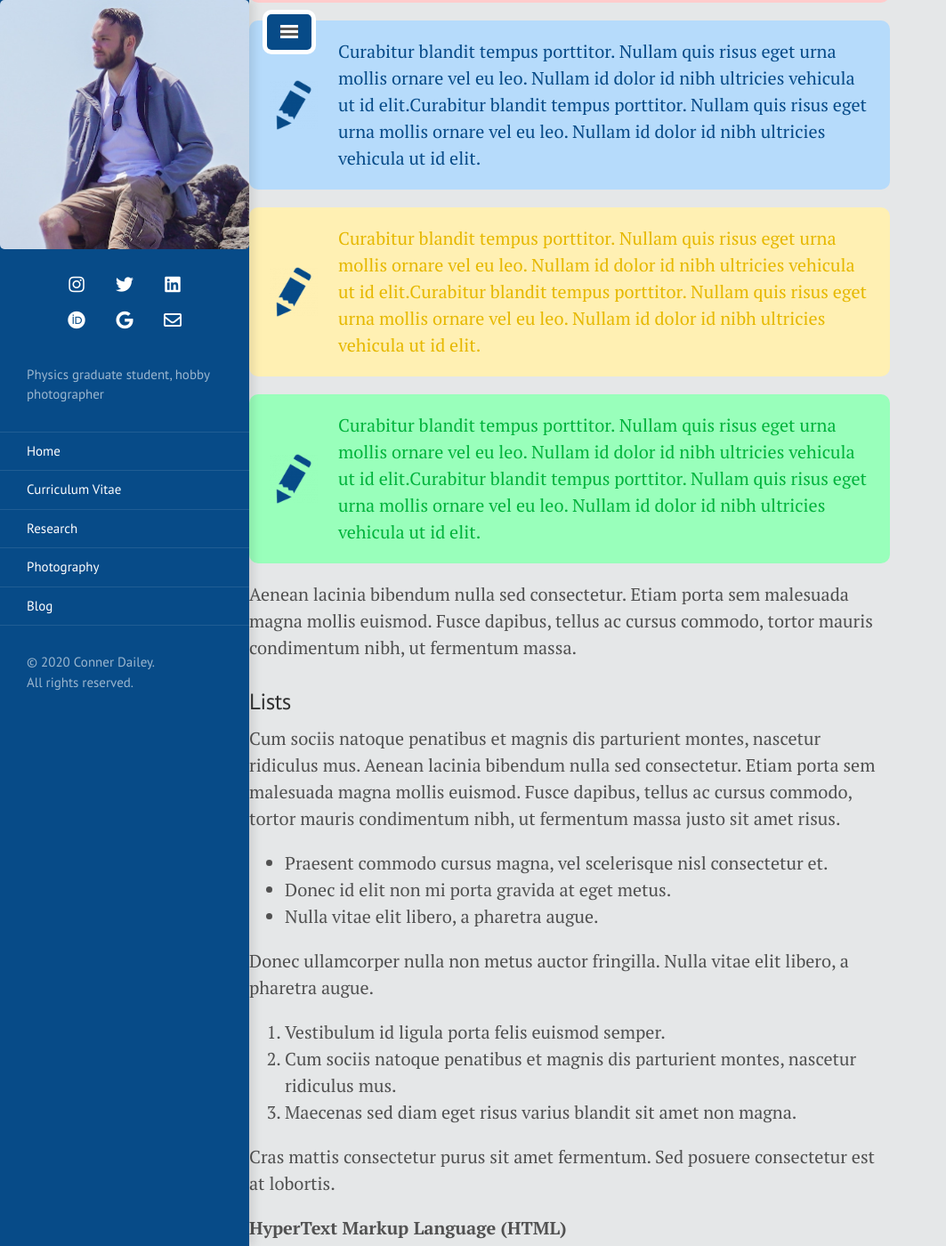
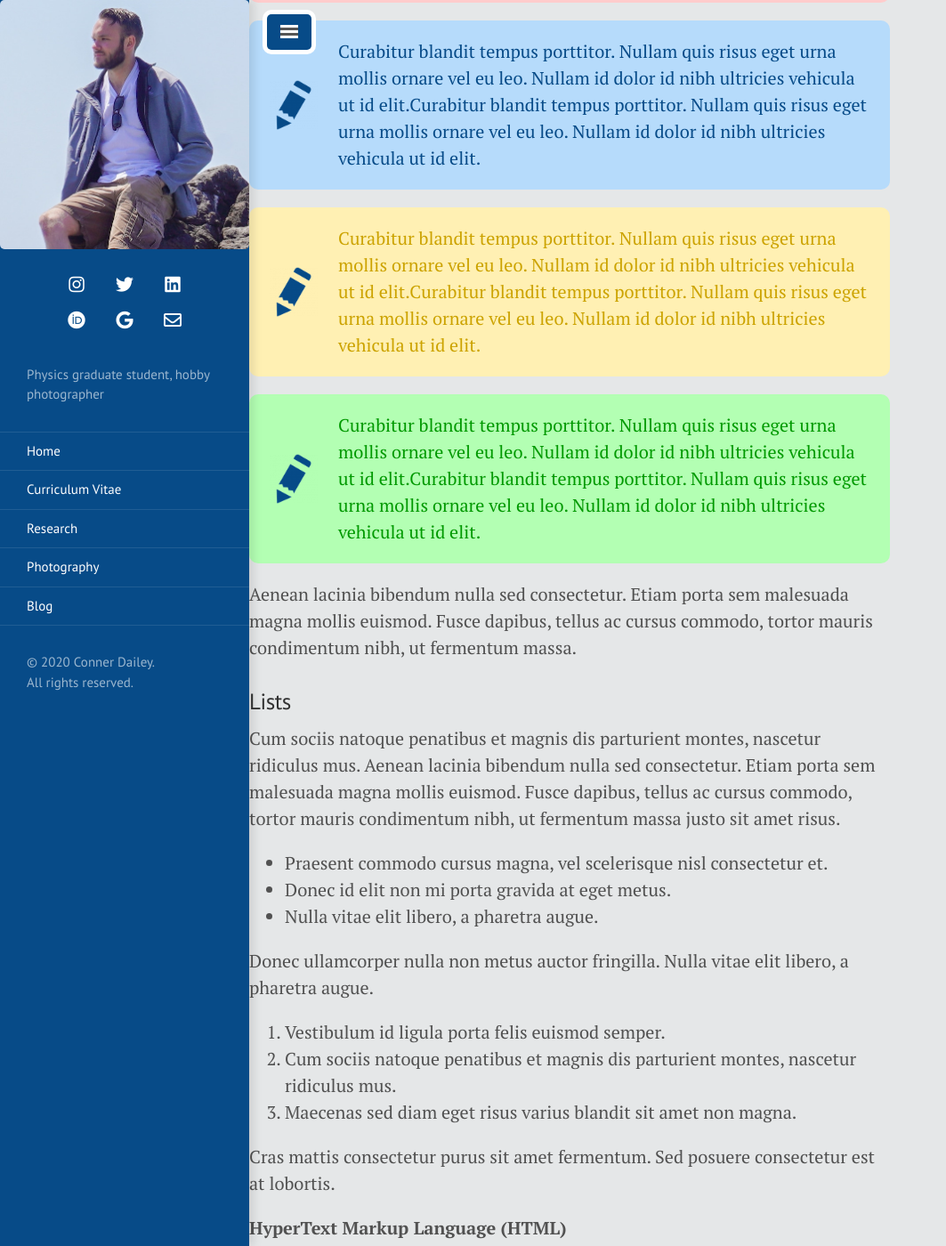
Before and after one commit to TakeTwiceDailey/TakeTwiceDailey.github.io, a Jekyll site: the page built from _posts/2014-01-01-example-content.md, in a window 1280 px wide and 1400 px high, scrolled down 1827 px. Shown: the whole window at 89% size, without its empty margins (0-1063 px from the left). Built offline with Jekyll 4.4.1, drawn with Linux system fonts in a browser that asks for light colours; nearby versions of some CDN libraries.

Commit message:
changed type colors

```diff
--- a/public/css/poole.css
+++ b/public/css/poole.css
@@ -283,7 +283,7 @@ tbody tr:nth-child(odd) th {
   -moz-border-radius: 10px;
   -webkit-border-radius: 10px;
   margin-bottom: 1rem;
-  background-color: #99ffbb;
+  background-color: #b3ffb3;
   background-image: url(/icons/pencil.png);
   background-position: left center;
   background-repeat: no-repeat;
@@ -291,7 +291,7 @@ tbody tr:nth-child(odd) th {
   border-radius: 10px;
   overflow: hidden;
   padding: 1rem 1rem 1rem 5rem;
-  color: #00b33c;
+  color: #009900;
 }
 
 .tip {
@@ -306,7 +306,7 @@ tbody tr:nth-child(odd) th {
   border-radius: 10px;
   overflow: hidden;
   padding: 1rem 1rem 1rem 5rem;
-  color: #e6b800;
+  color: #cca300;
 }
 
 
```
